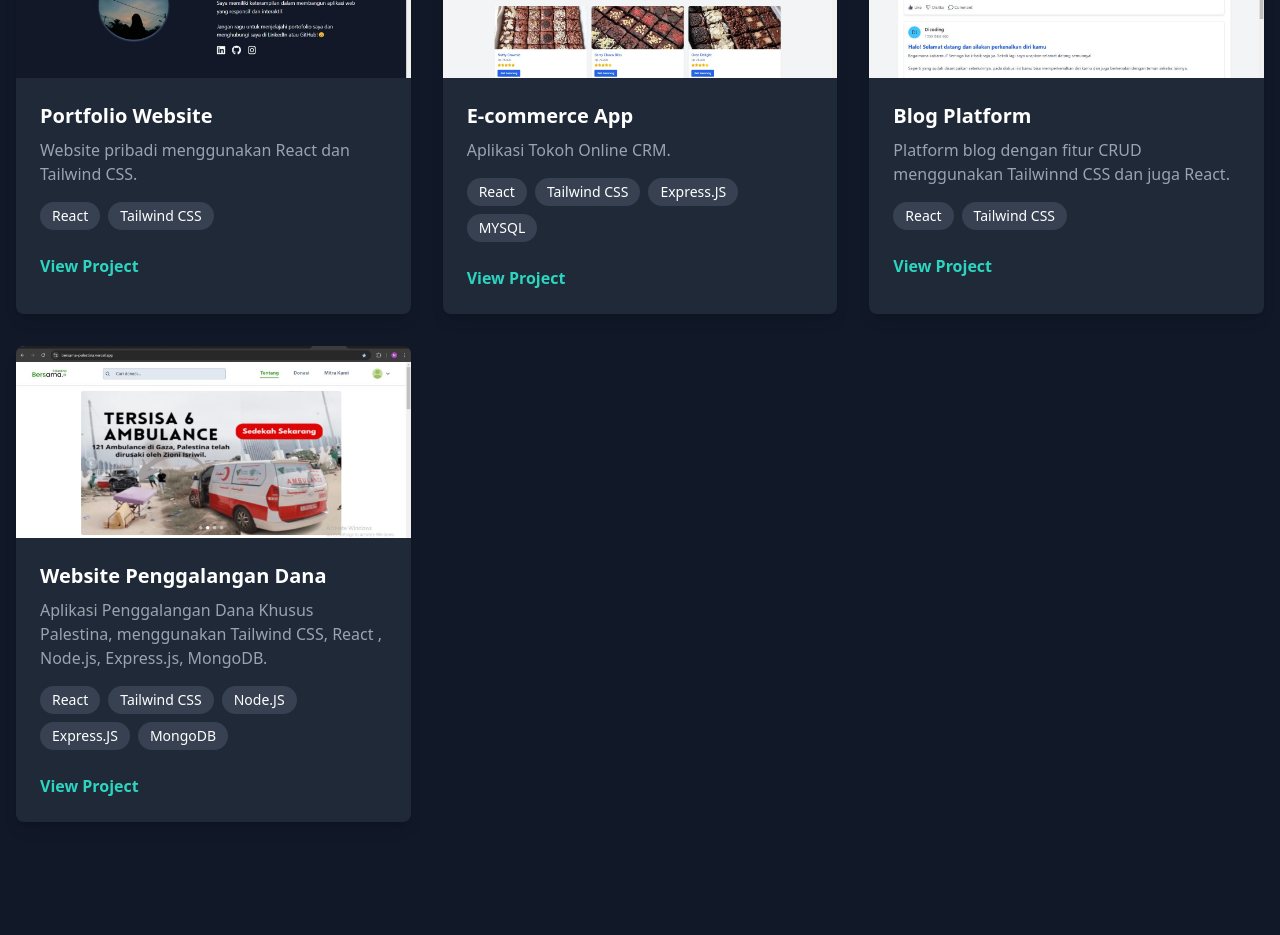
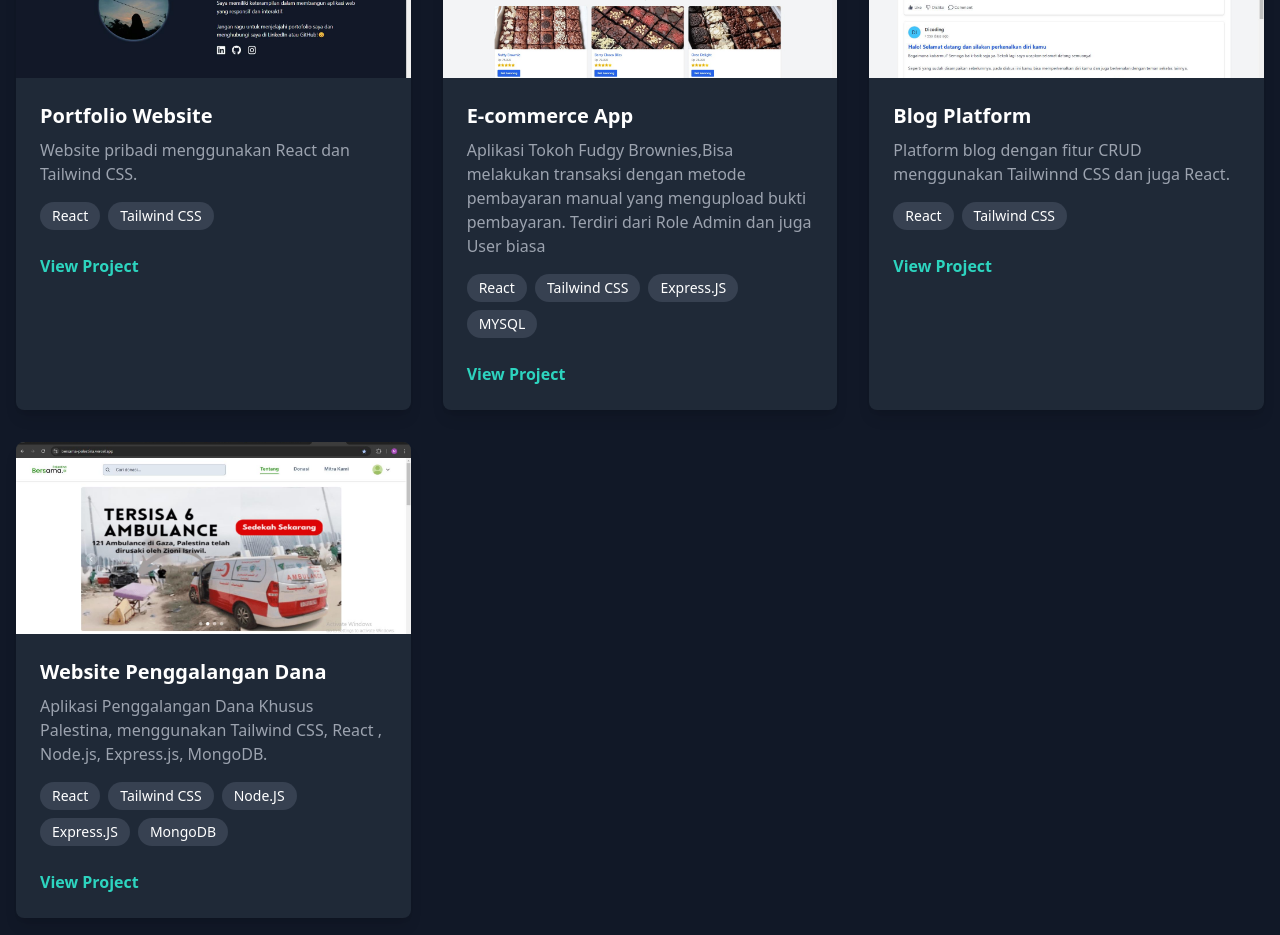
Before and after one commit to mayangpuspitasari/portofolio, a React (Vite) app: page / in a window 1280 px wide. Shown: the part 2200-3135 px from the top of the page. Built offline with nearby package versions, Linux system fonts and the light colour scheme.

Commit message:
perbaikan description

```diff
--- a/src/components/Project.jsx
+++ b/src/components/Project.jsx
@@ -14,7 +14,7 @@ const projects = [
   },
   {
     title: 'E-commerce App',
-    description: 'Aplikasi Tokoh Online CRM.',
+    description: 'Aplikasi Tokoh Fudgy Brownies,Bisa melakukan transaksi dengan metode pembayaran manual yang mengupload bukti pembayaran. Terdiri dari Role Admin dan juga User biasa',
     image: ecommerceImg,
     link: 'https://e-commerce-weld-three-12.vercel.app/',
     technologies: ['React', 'Tailwind CSS','Express.JS','MYSQL'],
```
